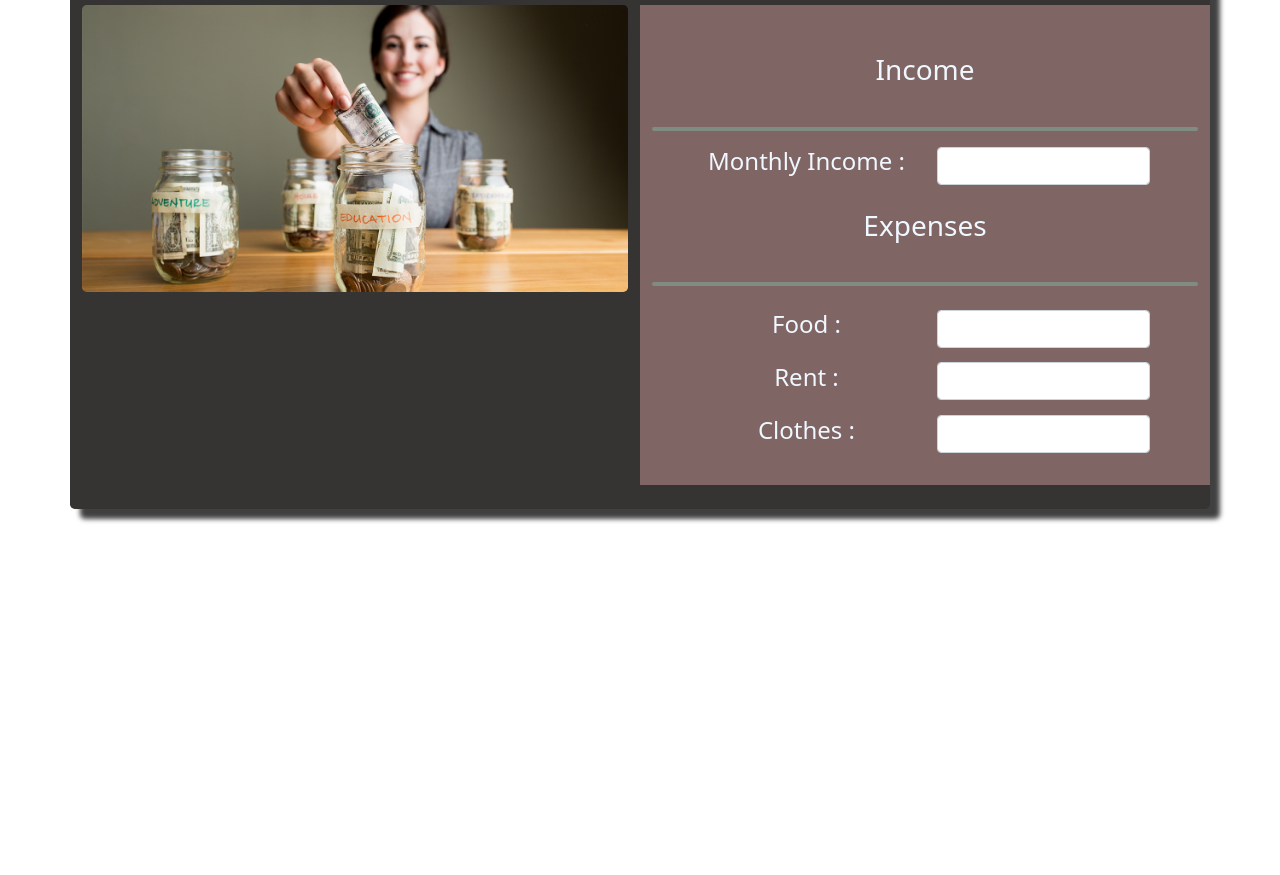
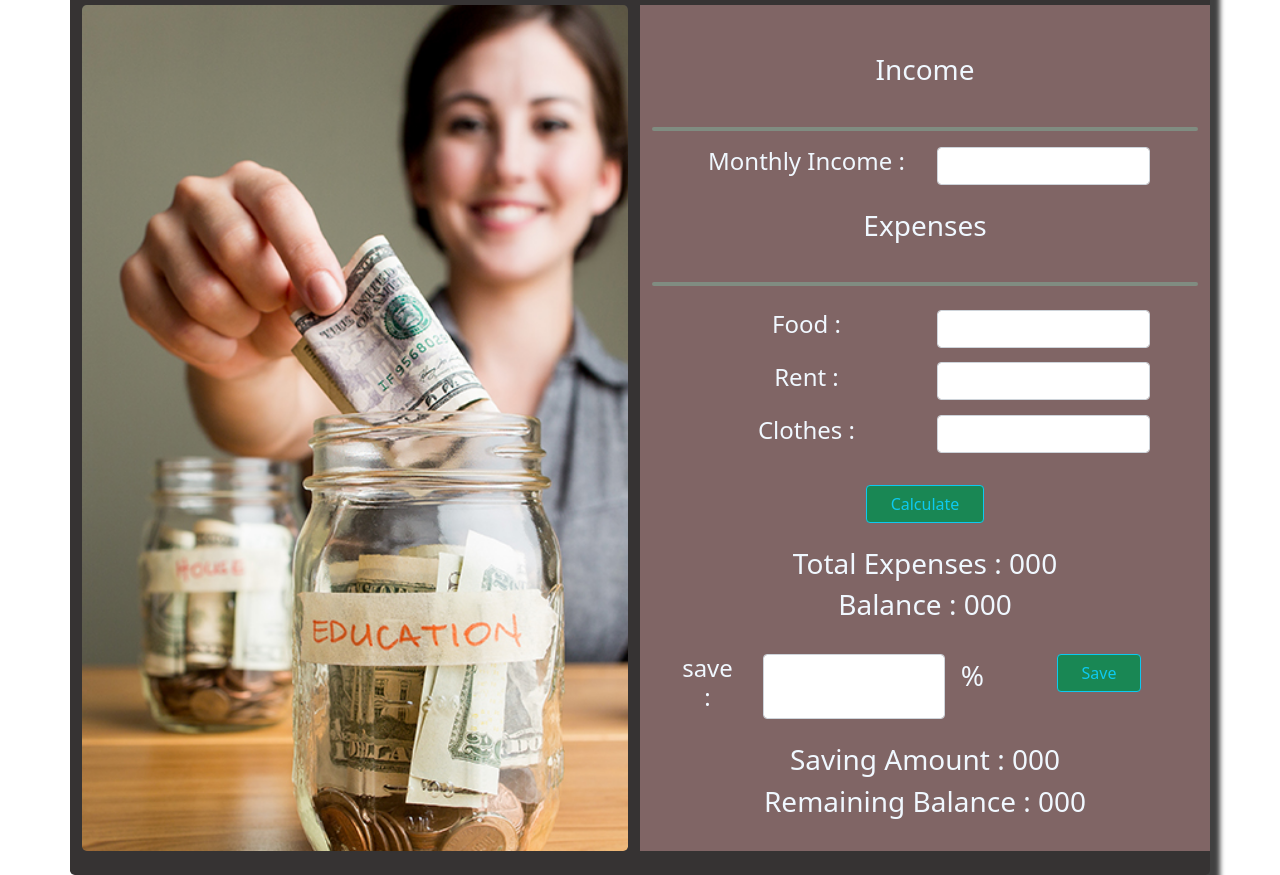
Before and after one commit to pallobbiwas/money-hunter, a plain HTML site: page index.html in a window 1280 px wide. Shown: the part 127-1002 px from the top of the page. Before the commit the page ends 800 px from the top, so only its background shows below. Drawn offline with nearby package versions, Linux system fonts and the light colour scheme.

Commit message:
id name added

```diff
--- a/assets/css/styel.css
+++ b/assets/css/styel.css
@@ -19,3 +19,6 @@
     background-color: aquamarine;
     border-radius: 5px;
 }
+.image{
+    object-fit: cover;
+}
--- a/index.html
+++ b/index.html
@@ -26,7 +26,7 @@
             <!-- blane part -->
             <div class="row">
                 <div class="col-md-6">
-                    <img class="img-fluid rounded-3" src="./assets/images/1280-9.jpg" alt="">
+                    <img class="img-fluid rounded-3 h-100 image" src="./assets/images/1280-9.jpg" alt="image">
                 </div>
                 <div class="col-md-6 text-center bg-section-info py-4">
                     <!-- income part -->
@@ -37,7 +37,7 @@
                             <h4>Monthly Income :</h4>
                         </div>
                         <div class="col-md-6">
-                            <input class="form-control" type="number" name="" id="">
+                            <input id="income-id" class="form-control" type="number" name="" id="">
                         </div>
                     </div>
                     <!-- expenses part -->
@@ -48,7 +48,7 @@
                             <h4>Food :</h4>
                         </div>
                         <div class="col-md-6">
-                            <input class="form-control" type="number" name="" id="">
+                            <input id="food-cost" class="form-control" type="number" name="" id="">
                         </div>
                     </div>
                     <div class="row px-5 d-flex align-items-center">
@@ -56,7 +56,7 @@
                             <h4>Rent :</h4>
                         </div>
                         <div class="col-md-6">
-                            <input class="form-control" type="number" name="" id="">
+                            <input id="rent-cost" class="form-control" type="number" name="" id="">
                         </div>
                     </div>
                     <div class="row px-5 d-flex align-items-center">
@@ -64,9 +64,26 @@
                             <h4>Clothes :</h4>
                         </div>
                         <div class="col-md-6">
-                            <input class="form-control my-1" type="number" name="" id="">
+                            <input id="cloth-cost" class="form-control my-1" type="number" name="" id="">
                         </div>
                     </div>
+                    <button id="calculate-button" class="btn btn-success btn-outline-info px-4 my-4">Calculate</button>
+                    <h3>Total Expenses : <span id="expenced-blance">000</span> </h3>
+                    <h3>Balance : <span id="total-blance">000</span> </h3>
+                    <div class="row pt-4 px-4">
+                        <div class="col-md-2">
+                            <h4>save :</h4>
+                        </div>
+                        <div class="col-md-6 d-flex">
+                            <input id="save-input" class="form-control" type="number" name="" id="">
+                            <span class="px-3 fs-3">%</span>
+                        </div>
+                        <div class="col-md-4">
+                            <button id="save-button" class="btn btn-success btn-outline-info px-4">Save</button>
+                        </div>
+                    </div>
+                    <h3 class="mt-4">Saving Amount : <span id="saving-blance">000</span> </h3>
+                    <h3>Remaining Balance : <span id="remaining-blance">000</span> </h3>
                 </div>
             </div>
         </section>
```
